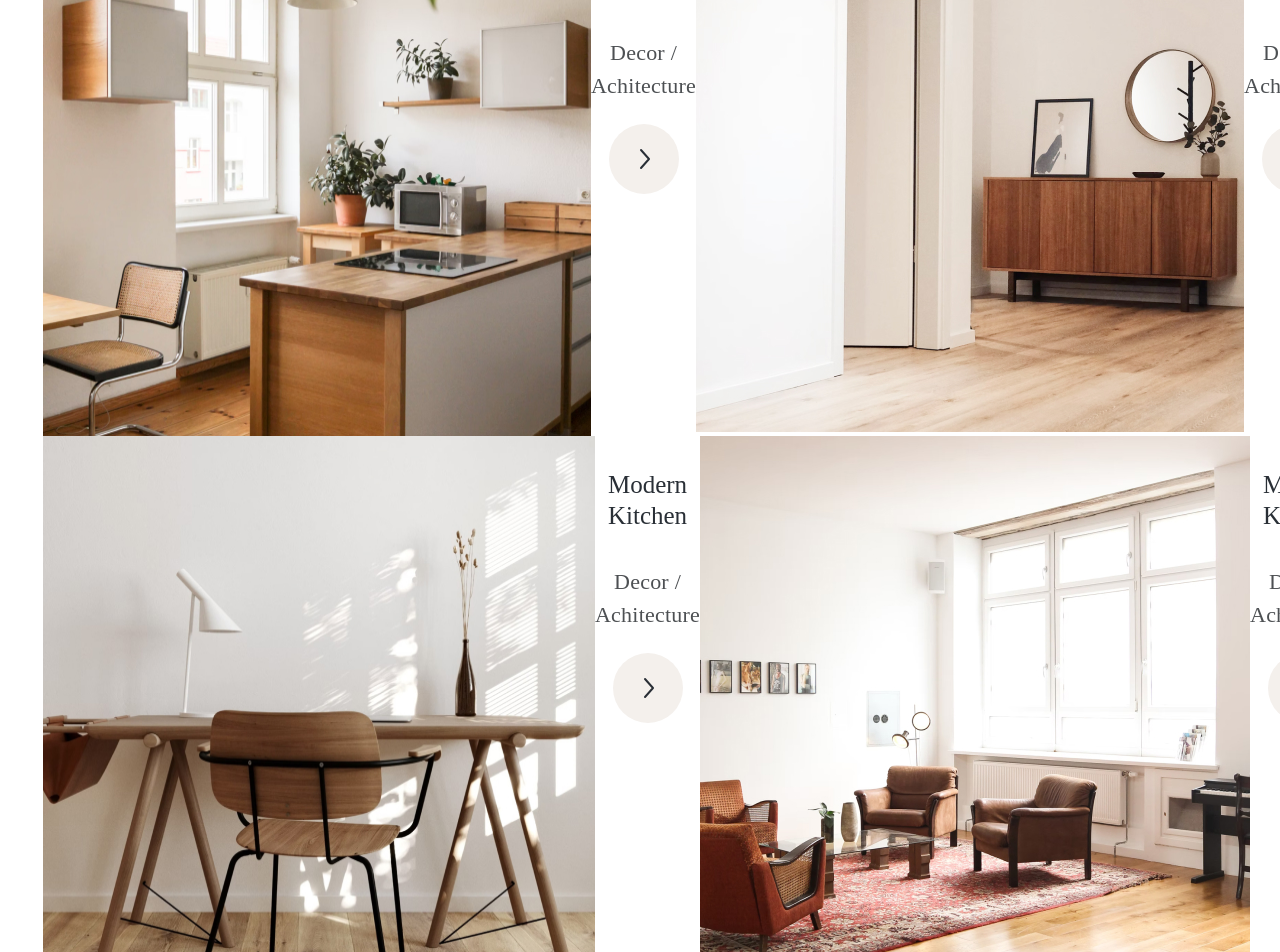
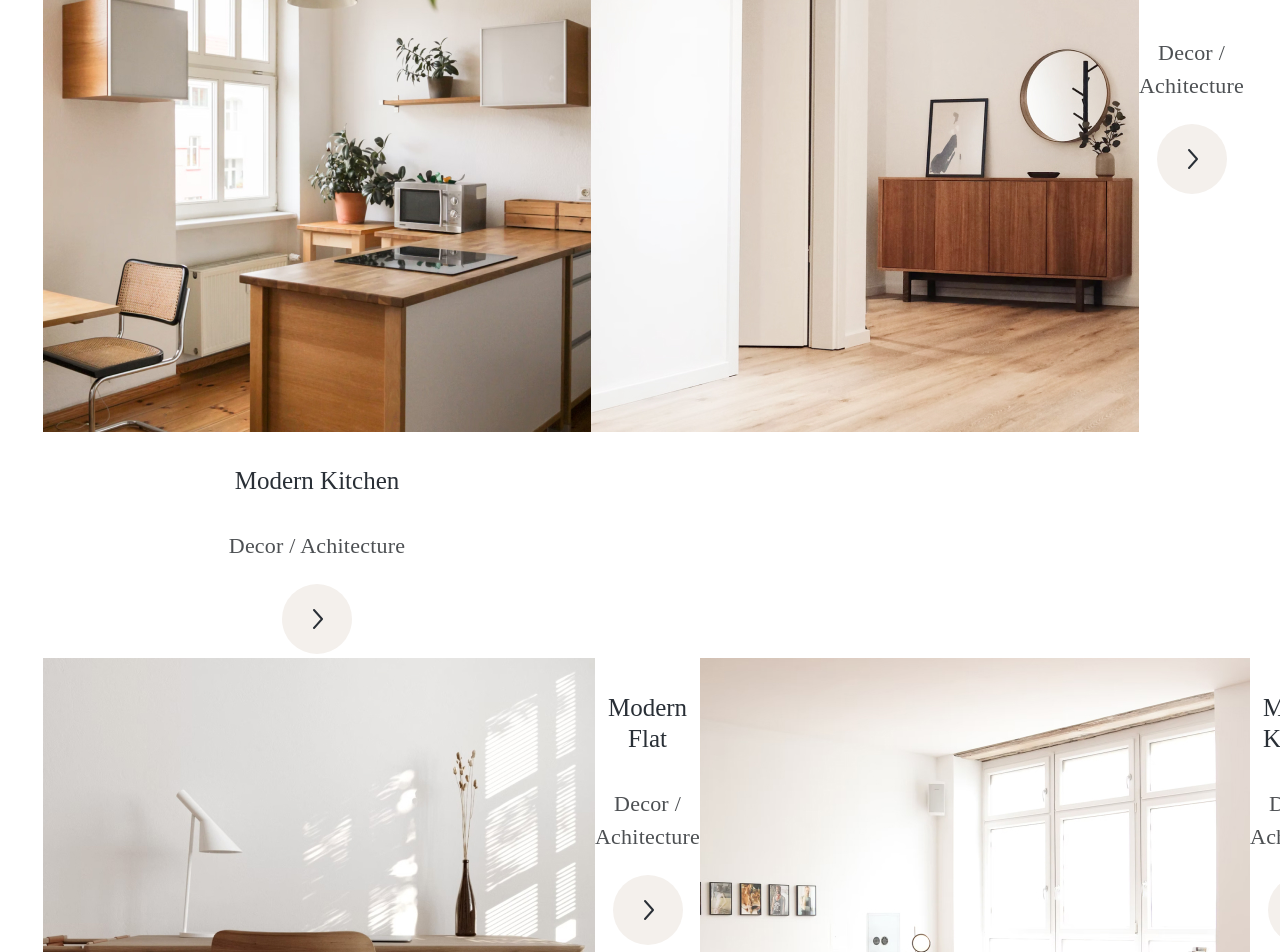
Before and after one commit to LipLip86/design-page, a React (Create React App) app: page / in a window 1280 px wide. Shown: the part 3440-4392 px from the top of the page. Built offline with nearby package versions, Linux system fonts and the light colour scheme.

Commit message:
4 Blocks added

```diff
--- a/src/components/projects/Projects.tsx
+++ b/src/components/projects/Projects.tsx
@@ -17,6 +17,7 @@ const Projects: any = () => {
       </div>
       <div className={s.photo_container1}>
         <div className={s.block1}>
+          <div className={s.picture_block}>
         <img src={ img1 } />
         <div>
           <h4 className={s.header}>Modern Kitchen</h4>
@@ -25,9 +26,30 @@ const Projects: any = () => {
             <img src={arrow}/>
           </div>
           </div>
-          <div>
+          </div>
+          <div className={s.picture_block2}>
             <img src={img2} />
             </div>
+            <div>
+          <h4 className={s.header}>Modern Room</h4>
+          <p className={s.text_area}>Decor / Achitecture</p>
+          <div>
+            <img src={arrow}/>
+          </div>
+          </div>
+          </div>
+        </div>
+            <div className={s.photo_container2}>
+            <div className={s.block1}>
+              <img src={img3} />
+            <div>
+          <h4 className={s.header}>Modern Flat</h4>
+          <p className={s.text_area}>Decor / Achitecture</p>
+          <div>
+            <img src={arrow}/>
+          </div>
+          </div>
+              <img src={img4} />
             <div>
           <h4 className={s.header}>Modern Kitchen</h4>
           <p className={s.text_area}>Decor / Achitecture</p>
@@ -36,26 +58,6 @@ const Projects: any = () => {
           </div>
           </div>
           </div>
-        </div>
-            <div className={s.photo_container2}>
-              <img src={img3} />
-            <div>
-          <h4 className={s.header}>Modern Kitchen</h4>
-          <p className={s.text_area}>Decor / Achitecture</p>
-          <div>
-            <img src={arrow}/>
-          </div>
-          </div>
-            <div>
-              <img src={img4} />
-            </div>
-            <div>
-          <h4 className={s.header}>Modern Kitchen</h4>
-          <p className={s.text_area}>Decor / Achitecture</p>
-          <div>
-            <img src={arrow}/>
-          </div>
-          </div>
           </div>
       </div>
   )
--- a/src/components/projects/projects.module.css
+++ b/src/components/projects/projects.module.css
@@ -42,11 +42,20 @@
   flex-direction: row;
 }
 
-.photo_container2 {
+.picture_block {
+  display: flex;
+  flex-direction: column;
+}
+
+.picture_block2 {
+  display: flex;
+  flex-direction: column !important;
+}
+/* .photo_container2 {
   display: flex;
   flex-direction: row;
   width: 45%;
-}
+} */
 
 
 .header {
```
